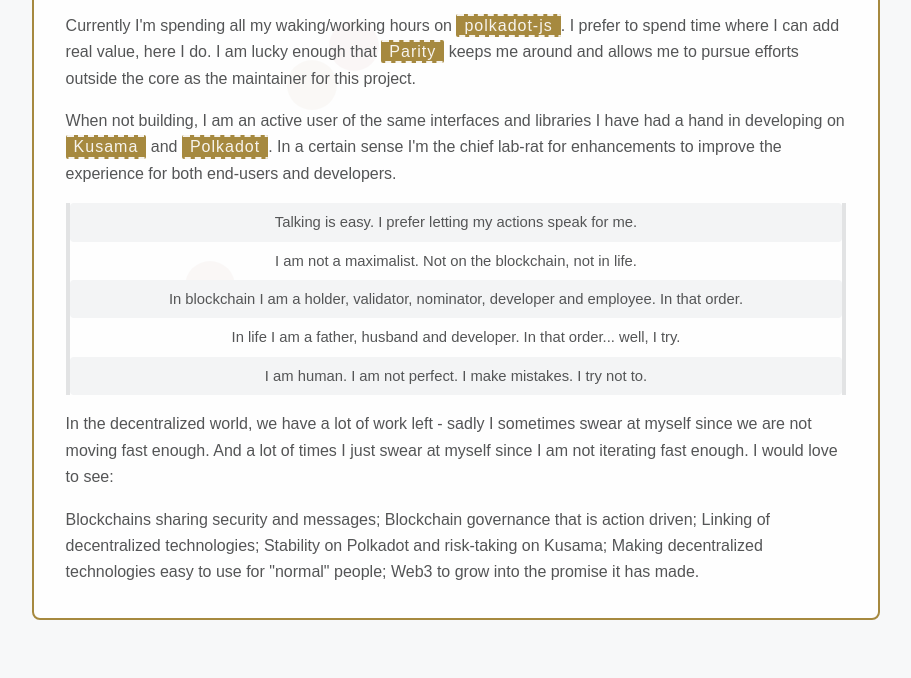
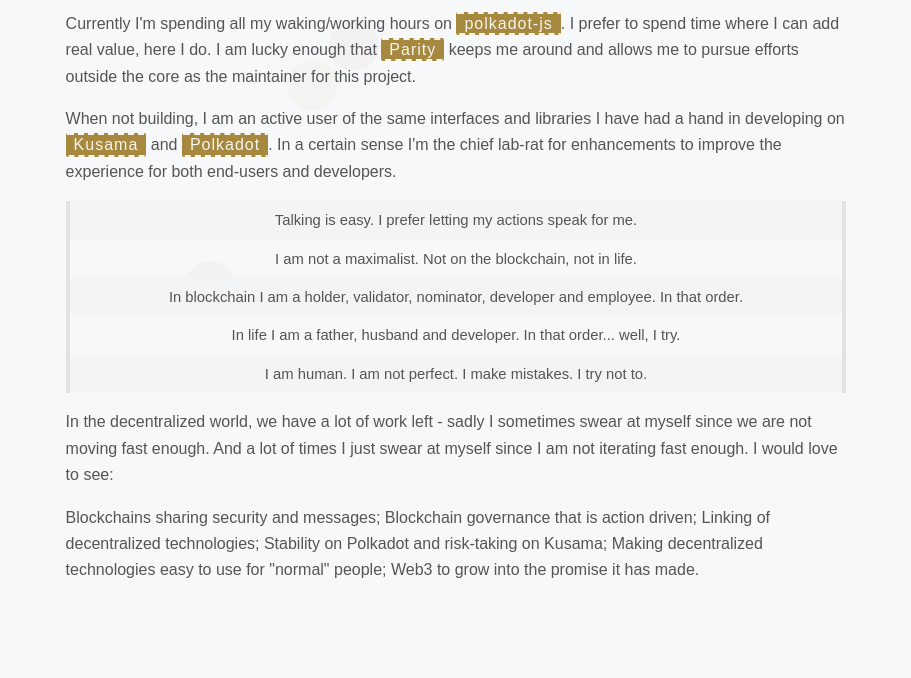
Before and after one commit to jacogr/jacogr.info, a website: page ipfs/index.html in a window 1280 px wide. Shown: the part 122-800 px from the top of the page, without its empty margins (184-1095 px from the left). Drawn offline with Linux system fonts and the light colour scheme.

Commit message:
Adjust backgrounds

```diff
--- a/ipfs/scripts.js
+++ b/ipfs/scripts.js
@@ -11,7 +11,7 @@
 function rotateColors () {
   hue = (hue + 1) % 360;
   nextColor = `hsl(${hue}, 45%, 45%)`;
-  style.innerHTML = `a { background: ${nextColor}; color: hsl(${hue}, 35%, 95%) !important; border-color: hsl(${hue}, 35%, 95%) } #sections { border-color: ${nextColor} }`;
+  style.innerHTML = `a { background: ${nextColor}; color: hsl(${hue}, 35%, 95%) !important; border-color: hsl(${hue}, 35%, 95%) }`;
 }
 
 // create a single ball
--- a/ipfs/styles.css
+++ b/ipfs/styles.css
@@ -6,10 +6,10 @@
 li:nth-child(odd) { background: #f3f4f5; }
 section { background: transparent; margin: 0; padding: 2rem 2rem }
 section+section { margin-top: -1rem; padding-top: 0 }
-#balls { bottom: 0; left: 0; position: fixed; right: 0; top: 0 }
+#balls { background: rgba(247, 248, 249, 0.8); bottom: 0; left: 0; position: fixed; right: 0; top: 0 }
 #container { display: flex; align-items: center; flex-direction: column; height: 100%; justify-content: center }
 #container > div { max-width: 60rem; min-width: 35rem; width: 66vw; z-index: 2 }
-#sections { background:rgba(255, 255, 255, 0.8); border: 0.125rem solid #545556; border-radius: 0.5rem;}
+#sections { background:rgba(247, 248, 249, 0.8);  border: none; border-radius: 0.5rem;}
 .ball { border-radius: 50px; height: 50px; opacity: 0.2; position: absolute; width: 50px }
 .header, .footer { display: flex; justify-content: space-between; margin: 0.375rem 0 }
 .header div:last-child { font-weight: 100; font-size: 1.25rem; opacity: 0.66 }
```
